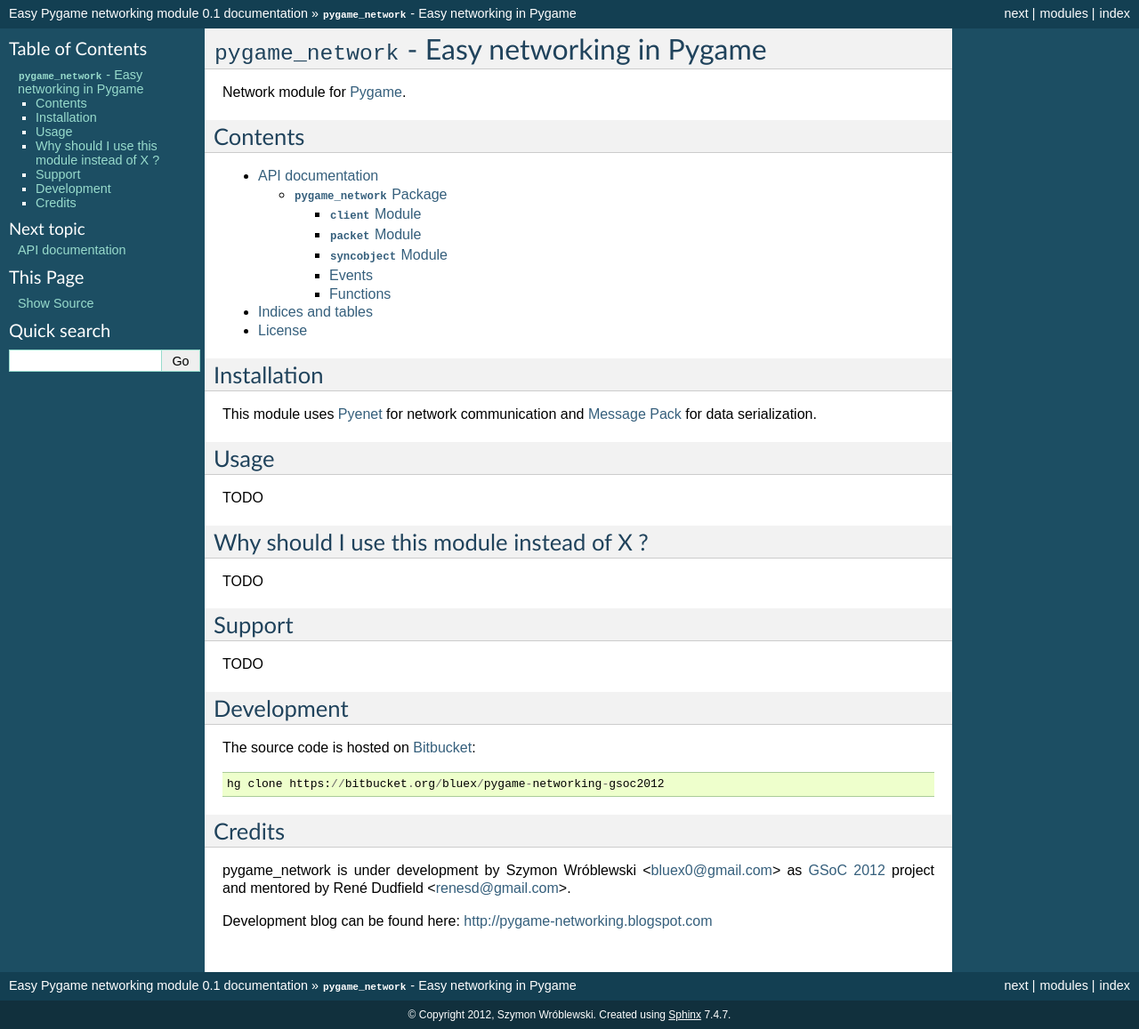
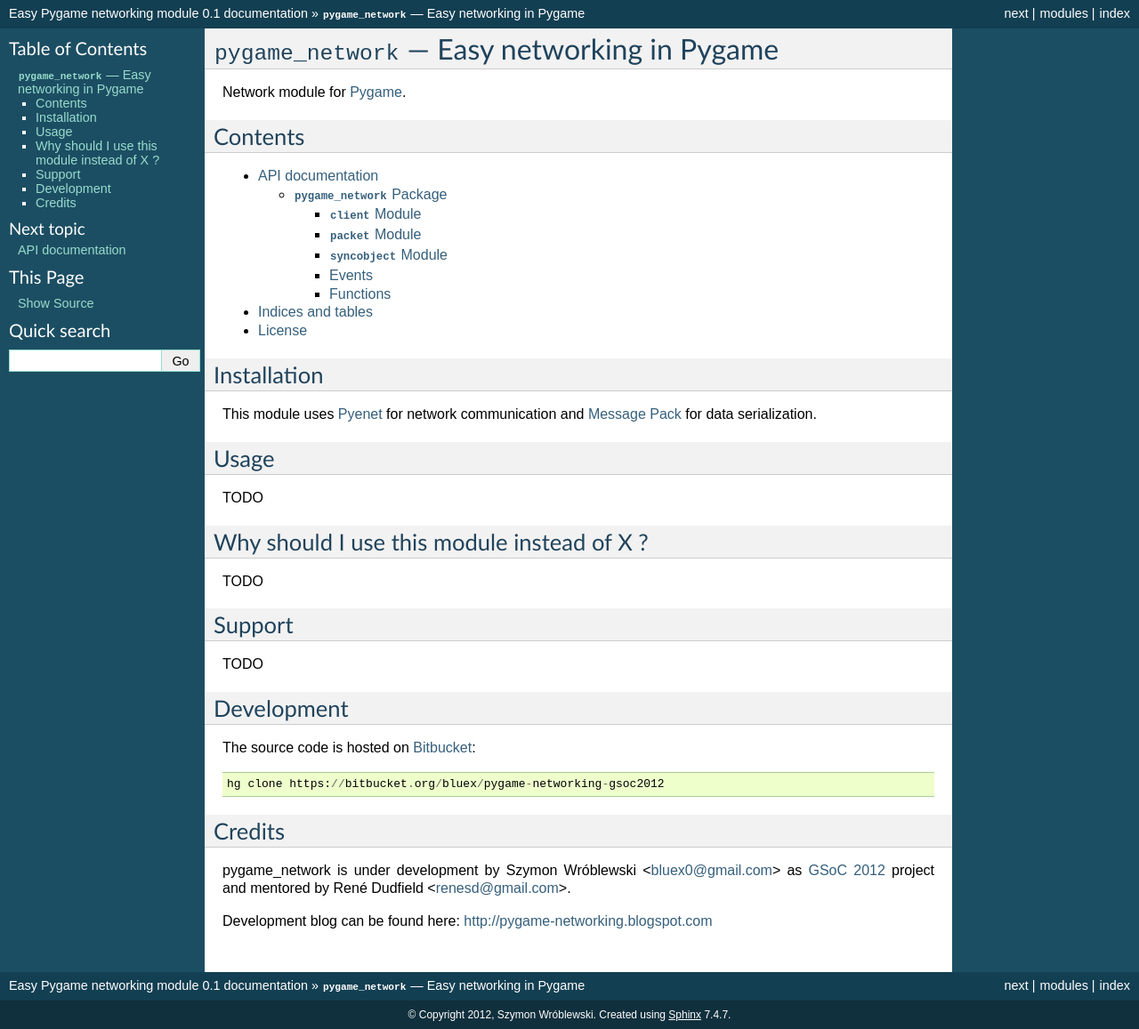
Before and after one commit to unkn-one/pygnetic, a Sphinx documentation site: the page built from doc/index.rst, in a window 1280 px wide. Shown: the whole page at 89% size. Built offline with Sphinx 7.4.7, drawn with Linux system fonts in a browser that asks for light colours.

Commit message:
added intersphinx to documentation

```diff
--- a/doc/conf.py
+++ b/doc/conf.py
@@ -26,7 +26,7 @@
 # Add any Sphinx extension module names here, as strings. They can be extensions
 # coming with Sphinx (named 'sphinx.ext.*') or your custom ones.
 #extensions = ['sphinx.ext.autodoc', 'sphinx.ext.viewcode']
-extensions = ['sphinx.ext.viewcode']
+extensions = ['sphinx.ext.viewcode', 'sphinx.ext.intersphinx']
 
 # Add any paths that contain templates here, relative to this directory.
 templates_path = ['_templates']
@@ -87,6 +87,9 @@
 # A list of ignored prefixes for module index sorting.
 #modindex_common_prefix = []
 
+intersphinx_mapping = {
+    'python': ('http://python.readthedocs.org/en/latest/', None),
+}
 
 # -- Options for HTML output ---------------------------------------------------
 
--- a/doc/index.rst
+++ b/doc/index.rst
@@ -1,5 +1,5 @@
-``pygame_network`` - Easy networking in Pygame
-==============================================
+``pygame_network`` --- Easy networking in Pygame
+================================================
 
 Network module for `Pygame <http://www.pygame.org>`_.
 
--- a/doc/source/index.rst
+++ b/doc/source/index.rst
@@ -13,4 +13,3 @@
 
 * :ref:`genindex`
 * :ref:`modindex`
-* :ref:`search`
```
Also changed, not shown: doc/source/pygame_network.rst (+12 -14 lines).
